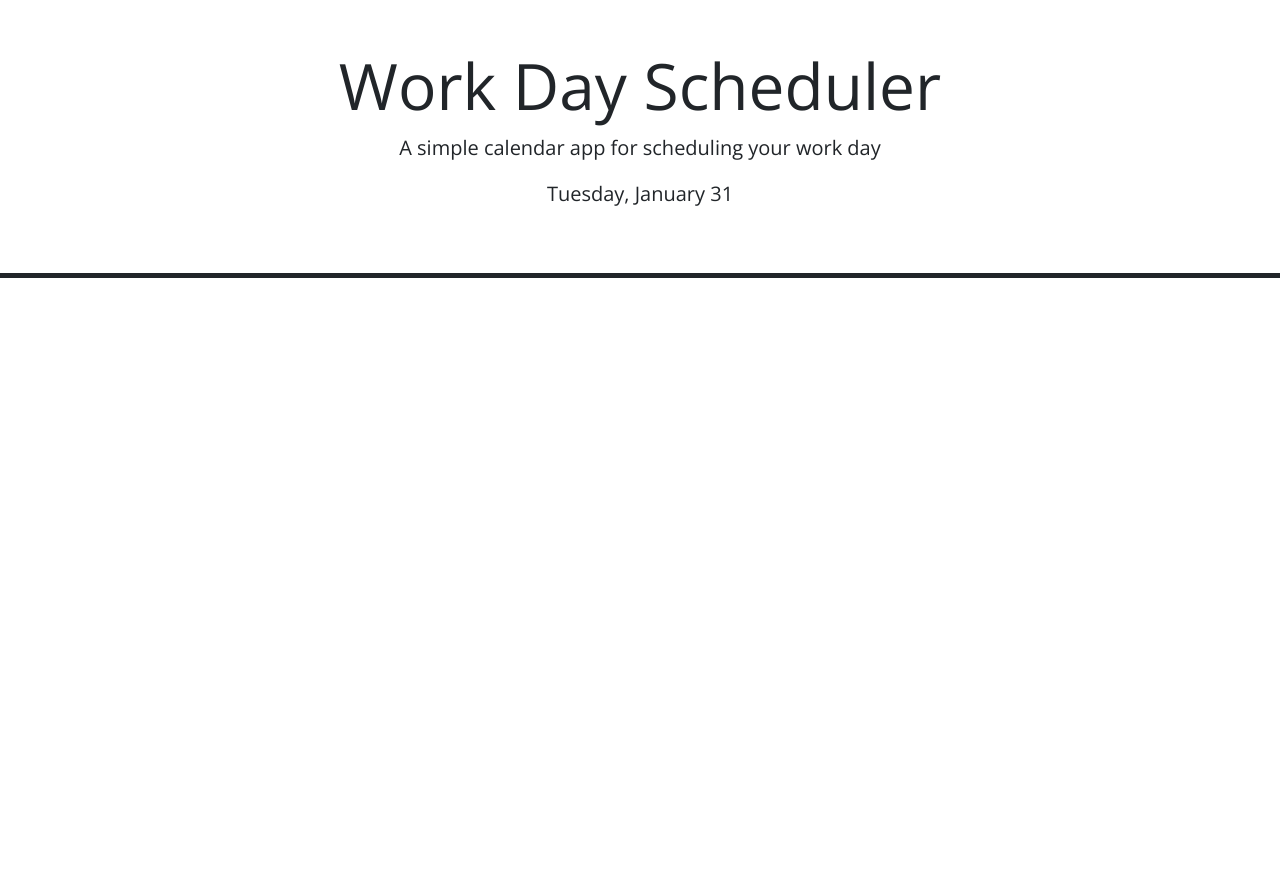
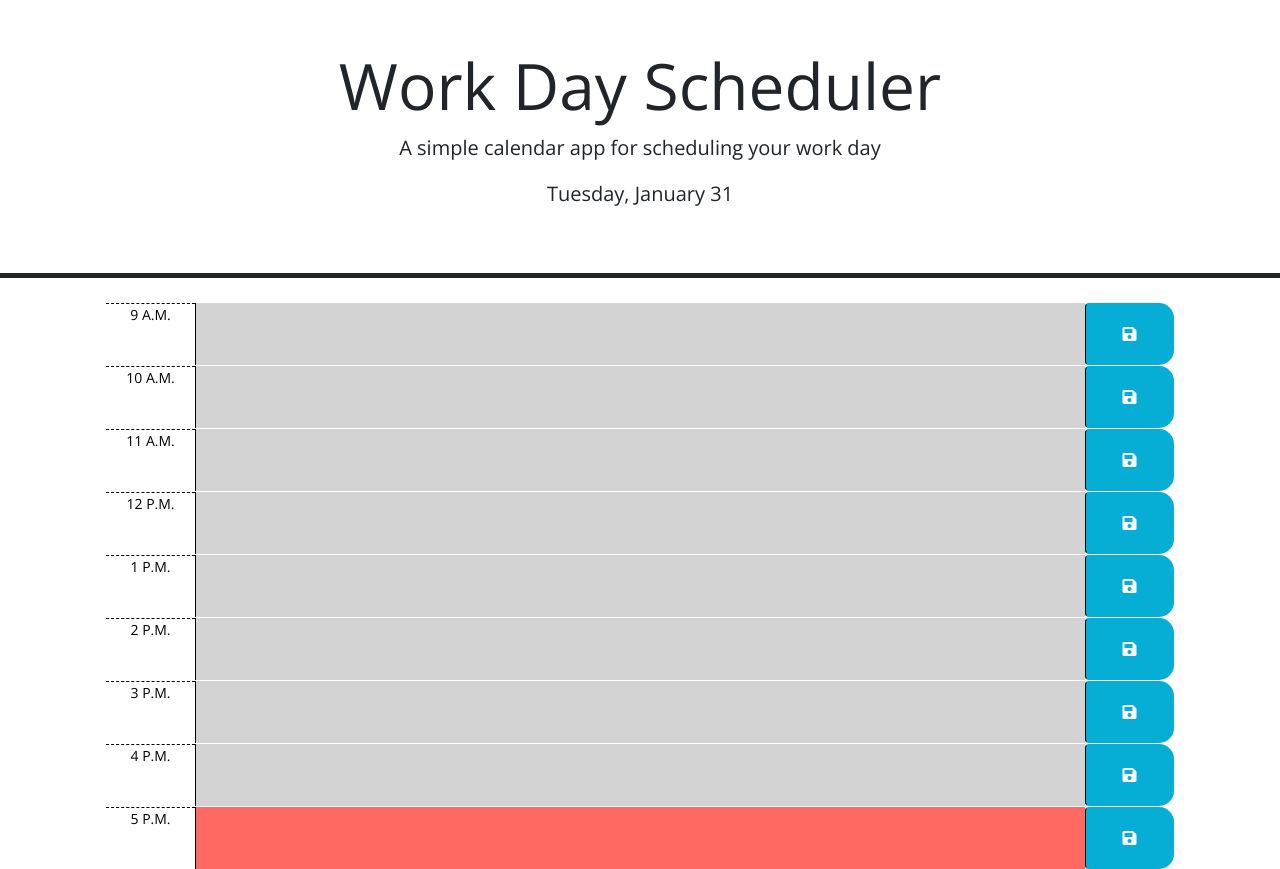
Before and after one commit to Samantha131821/dailyplanner, a plain HTML site: page Develop/index.html in a window 1280 px wide. Before the commit the page ends 800 px from the top, so only its background shows below. Drawn offline with nearby package versions, Linux system fonts and the light colour scheme.

Commit message:
updated ReadMe and final JS

```diff
--- a/Develop/script.js
+++ b/Develop/script.js
@@ -1,4 +1,3 @@
-
 $(function () {
   var today = dayjs();
   var currentDayEl = $('#currentDay');
@@ -7,18 +6,53 @@ $(function () {
 
   var container = $('#container');
   var workHours = [9, 10, 11, 12, 13, 14, 15, 16, 17];
-
+//loop through work hours to determine AM or PM
   for (let i = 0; i < workHours.length; i++) {
 
     let row = $("<div class='row time-block'>")
     let colHr = $("<div class='col-4 col-lg hour text-center'>")
 
-    let usaHrs = workHours[i] + ' a.m.'
-    if(workHours[i] > 12){
-      usaHrs = workHours[i] + ' p.m.'
+    let usaHrs = workHours[i] + ' A.M.'
+    if(workHours[i] > 11){
+      usaHrs = workHours[i] + ' P.M.'
       if(workHours[i] >= 13){
-        usaHrs = workHours[i] - 12 + ' p.m.'
+        usaHrs = workHours[i] - 12 + ' P.M.'
       }
     }
+    colHr.append(usaHrs)
+
+//add classes and IDs from HTML and append
+    let textarea = $("<textarea class='col-6 col-md-10 description'>")
+    textarea.attr('id', `textarea-${i}`)
+
+// compare to current hour to determine past present or future
+    if(currentHour > workHours[i]){
+      textarea.addClass('past')
+    }
+    else if( currentHour === workHours[i]){
+      textarea.addClass('present')
+    }
+    else{
+      textarea.addClass('future')
+    }
+
+    let getTextArea = localStorage.getItem(`toDo-${i}`)
+    textarea.text(getTextArea)
+
+    let button = $("<button class='btn saveBtn col-2 col-md-1'>")
+    let btnIcon = $("<i class='fas fa-save'>")
+    button.append(btnIcon)
+
+
+
+    row.append(colHr, textarea, button)
+    container.append(row)
   }
+// on click save text to local storage
+  $('.saveBtn').on('click', function() {
+    for (let j = 0; j < workHours.length; j++) {
+      let textAreaValue = $(`#textarea-${j}`).val()
+      localStorage.setItem(`toDo-${j}`, textAreaValue)
+    }
+  })
 })
--- a/Develop/style.css
+++ b/Develop/style.css
@@ -1,6 +1,6 @@
 body {
   font-family: 'Open Sans', sans-serif;
-  font-size: 16px;
+  font-size: 14px;
 }
 
 textarea {
```
Also changed, not shown: Capture.PNG (added), 1 other file.
